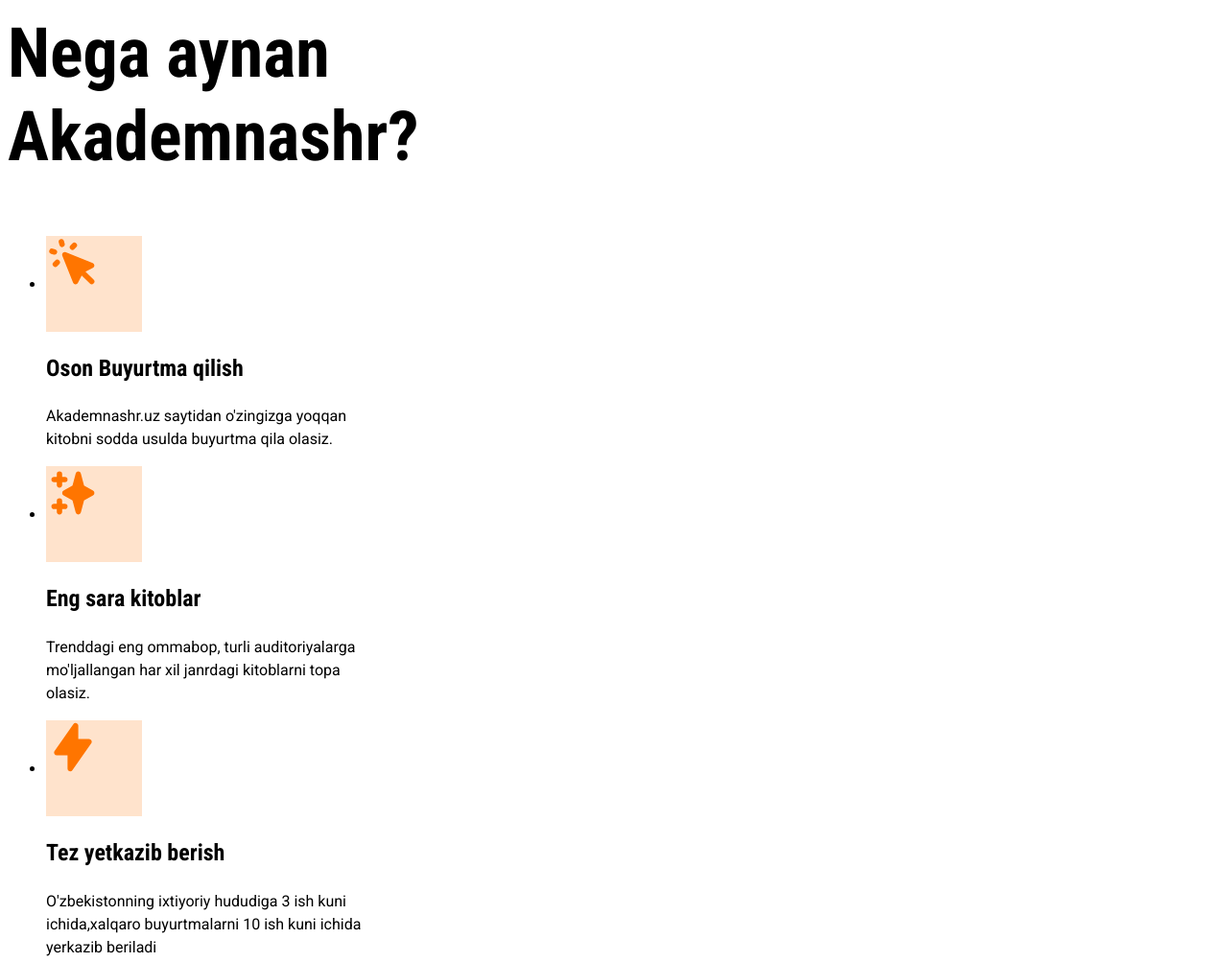
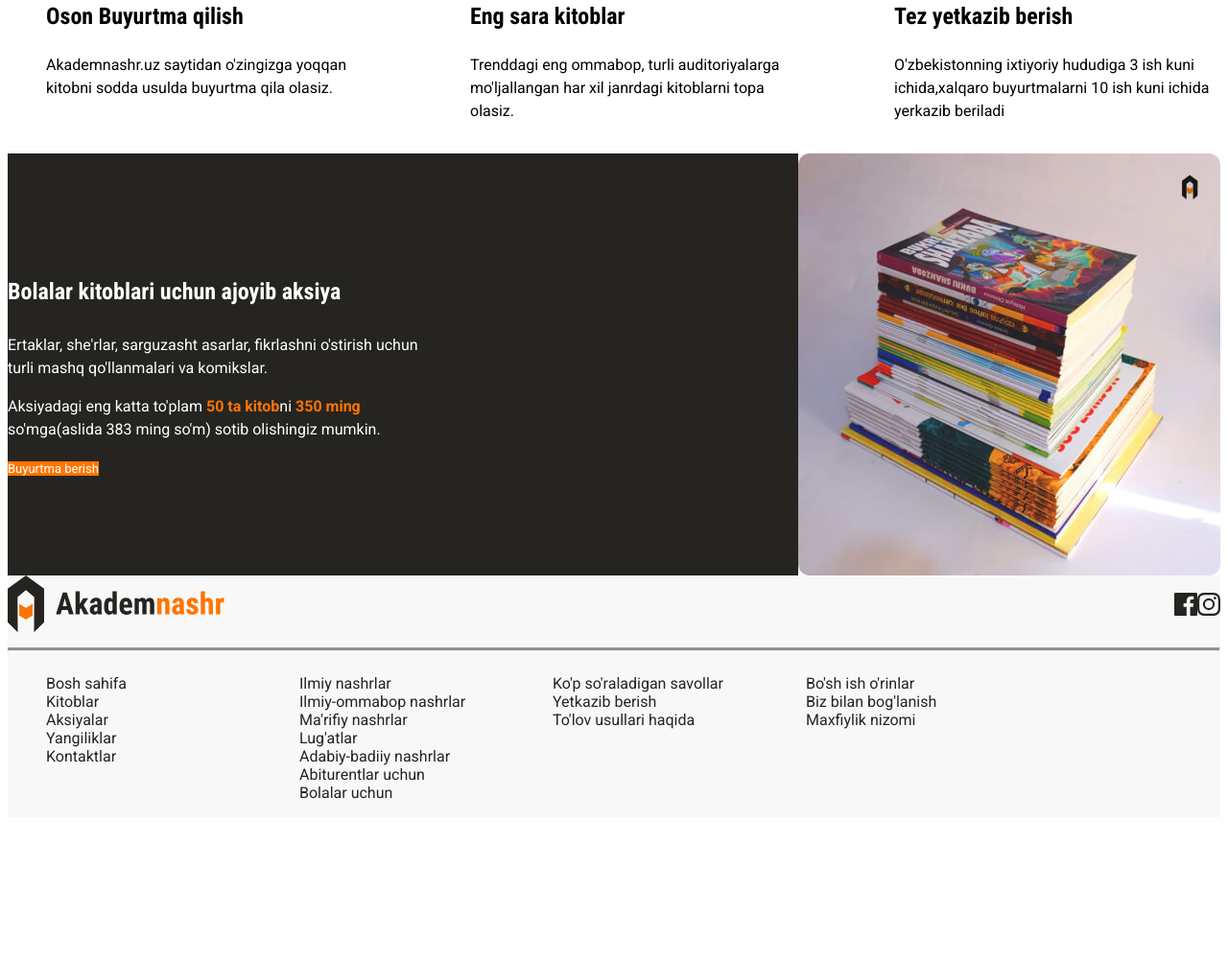
Before and after one commit to Rakhmonov04/akademnashr-site, a plain HTML site: page index.html in a window 1280 px wide. Shown: the part 1011-2014 px from the top of the page at 96% size. After the commit the page ends 1871 px from the top, so only its background shows below. Drawn offline with Linux system fonts and the light colour scheme.

Commit message:
add flex

```diff
--- a/css/style.css
+++ b/css/style.css
@@ -45,6 +45,9 @@ a {
 .hero{
     background-color: #252420;
     color: #fff;
+    display: flex;
+    align-items: center;
+    justify-content: space-between;
 }
 .hero-content{
     width: 390px;
@@ -79,12 +82,20 @@ a {
     line-height: 1.2;
     font-family: "Roboto Condensed", sans-serif;
 }
+.features ul{
+    display: flex;
+    list-style-type: none;
+    justify-content: space-between;
+}
 .features ul li {
     width: 340px;
 }
 .promo{
     background-color: #252420;
     color: #fff;
+    display: flex;
+    justify-content: space-between;
+    align-items: center;
 }
 .promo-content{
     width: 440px;
@@ -103,14 +114,26 @@ a {
 .site-footer{
     background-color: #f8f8f8;
 }
+.site-footer-top{
+    display: flex;
+    align-items: center;
+    justify-content: space-between;
+}
 .site-footer ul{
     list-style: none;
+}
+.ijtimoiy_tarmoqlar{
+    display: flex;
+    align-items: center;
 }
 .site-footer-hr{
     background-color: rgba(37, 36, 32, 0.5);
     height: 2px;
 }
 .site-footer-links{
+    display: flex;
+}
+.site-footer-links ul{
     width: 224px;
     line-height: 19px;
 }
--- a/index.html
+++ b/index.html
@@ -86,12 +86,12 @@
 
         <!-- SITE FOOTER -->
     <footer class="site-footer">
-        <div>
+        <div class="site-footer-top">
             <a href="index.html">
                 <img src="img/site-logo (1).svg" alt="Akademnashr logo" width="227" height="60">
             </a>
             <!-- ijtimoiy tarmoqlar -->
-            <ul>
+            <ul class="ijtimoiy_tarmoqlar">
                 <li>
                     <a href="https://t.me/Akademnashr" target="_blank"><img src="img/icon-telegram.svg" alt=""></a>
                 </li>
@@ -108,7 +108,7 @@
 
             <!-- linklar -->
         <div class="site-footer-links" >
-            <ul class="p">
+            <ul>
                 <li ><a href="#">Bosh sahifa</a></li>
                 <li><a href="#">Kitoblar</a></li>
                 <li><a href="#">Aksiyalar</a></li>
```
